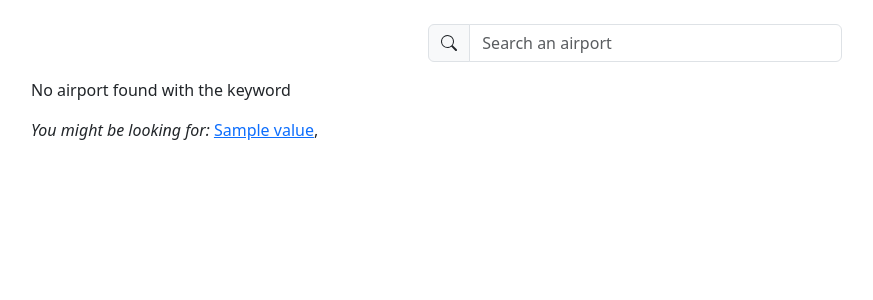
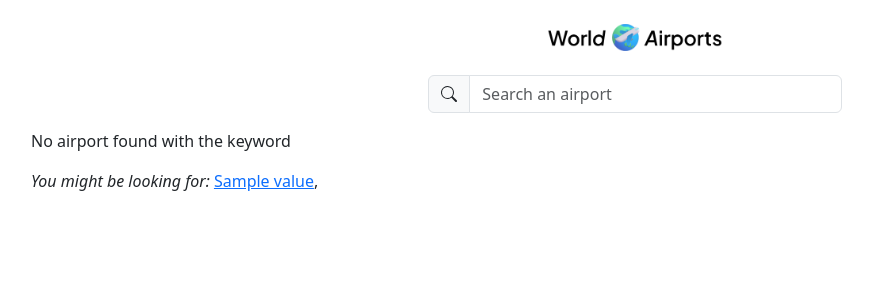
Before and after one commit to wwwwww-kg/world-airports, a Django app: template main/templates/search_results.html in a window 1280 px wide. Shown: the top 300 px of the page, without its empty margins (5-878 px from the left). Run offline with Django 5.2, Linux system fonts and the light colour scheme; the template is opened without the code that fills it: most values are stand-ins (such as "Sample title", 1, 10 or a date in 2020); some libraries are stand-ins or nearby versions.

Commit message:
Add new logo as header

```diff
--- a/templates/base.html
+++ b/templates/base.html
@@ -25,10 +25,11 @@
     </head>
 
     <body class="min-vh-100">
-        <header class="sticky-top">
+        <header class="">
+            {% include 'logo.html' %}
         </header>
 
-        <main class="pt-md-4 pt-3 mx-2">
+        <main class="pt-md-2 pt-1 mx-2">
             <div class="container-xxl">
             {% block content %}
             {% endblock content %}
```
